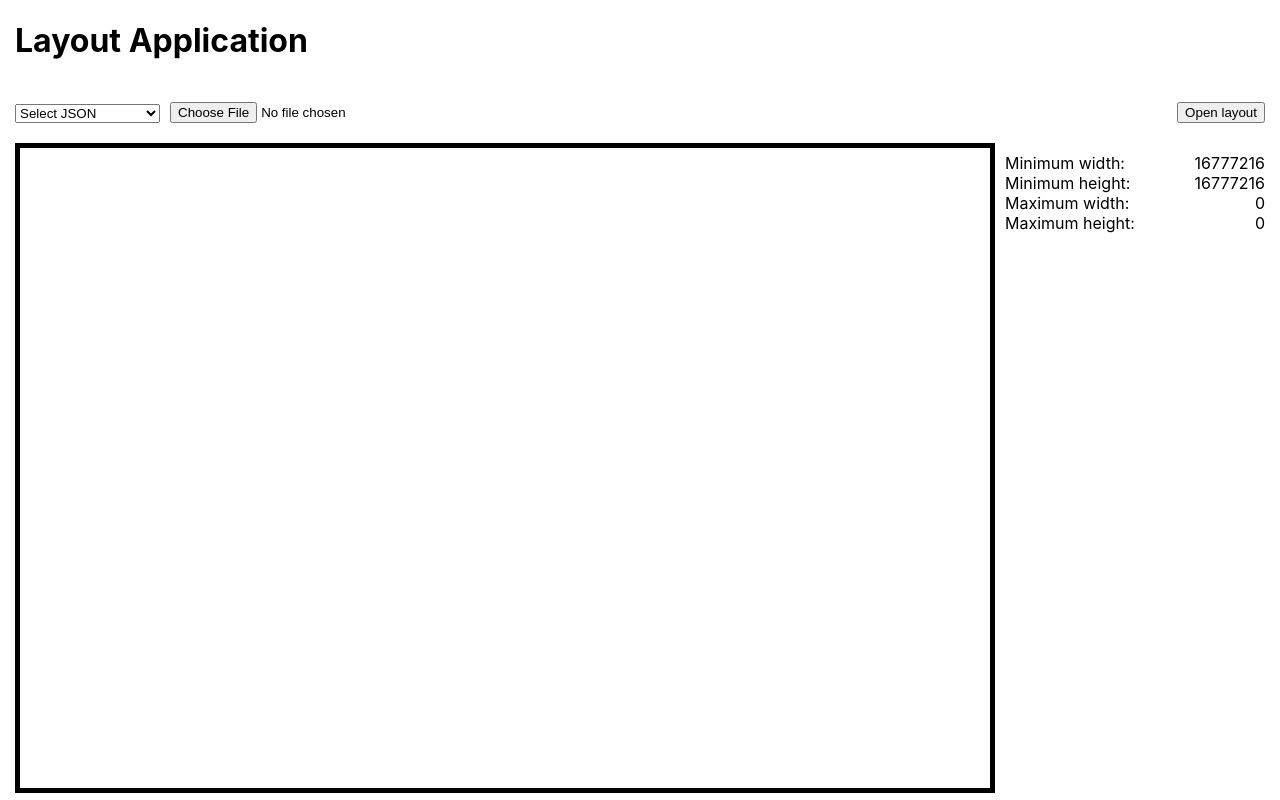
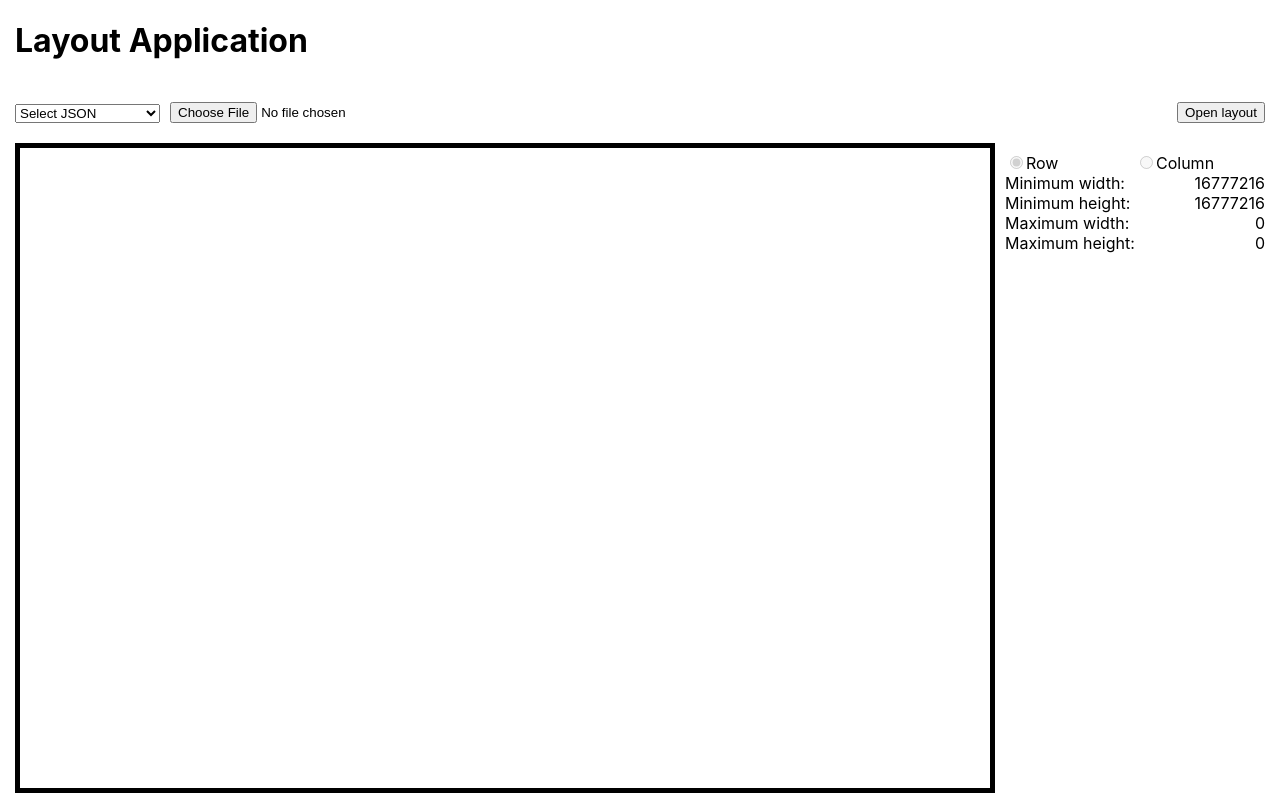
Before and after one commit to spiredevang/dali_layout, a React (Create React App) app: page / in a window 1280 px wide. Built offline with nearby package versions, Linux system fonts and the light colour scheme.

Commit message:
Add orientation toggle to HomePage

```diff
--- a/src/components/home_page.tsx
+++ b/src/components/home_page.tsx
@@ -11,8 +11,16 @@ interface Properties {}
 interface State {
   rectangles: Rectangle[];
   resizedRectangles: Rectangle[];
+  rowConfiguration: Rectangle[][];
+  columnConfiguration: Rectangle[][];
   showOriginalRectangles: boolean;
+  orientation: Orientation;
   isPopupDisplayed: boolean;
+}
+
+enum Orientation {
+  ROW,
+  COLUMN
 }
 
 /** The home page component. */
@@ -22,7 +30,10 @@ export class HomePage extends React.Component<Properties, State> {
     this.state = {
       rectangles: [],
       resizedRectangles: [],
+      rowConfiguration: [],
+      columnConfiguration: [],
       showOriginalRectangles: true,
+      orientation: Orientation.ROW,
       isPopupDisplayed: false
     };
     this.layoutGraph = new LayoutGraph([]);
@@ -73,6 +84,20 @@ export class HomePage extends React.Component<Properties, State> {
           <LayoutViewer rectangles={displayedRectangles}/>
           <div style={HomePage.STYLE.rightPanel}>
             <div style={HomePage.STYLE.limitSpecs}>
+              <div>
+                <input type='radio' id='row' value={Orientation.ROW}
+                  disabled={this.state.rowConfiguration.length === 0}
+                  checked={this.state.orientation === Orientation.ROW}
+                  onChange={this.onOrientationChange}/>
+                <label htmlFor='row'>Row</label>
+              </div>
+              <div>
+                <input type='radio' id='column' value={Orientation.COLUMN}
+                  disabled={this.state.columnConfiguration.length === 0}
+                  checked={this.state.orientation === Orientation.COLUMN}
+                  onChange={this.onOrientationChange}/>
+                <label htmlFor='column'>Column</label>
+              </div>
               <div>Minimum width:</div>
               <div style={HomePage.STYLE.specValue}>
                 {this.layoutGraph.MinimumWidth}
@@ -169,6 +194,10 @@ export class HomePage extends React.Component<Properties, State> {
     this.setState({rectangles});
   }
 
+  private onOrientationChange = (event: React.ChangeEvent<HTMLInputElement>) => {
+    this.setState({orientation: +event.target.value});
+  }
+
   private onOpenLayoutPopup = () => {
     this.setState({isPopupDisplayed: true});
   }
```
